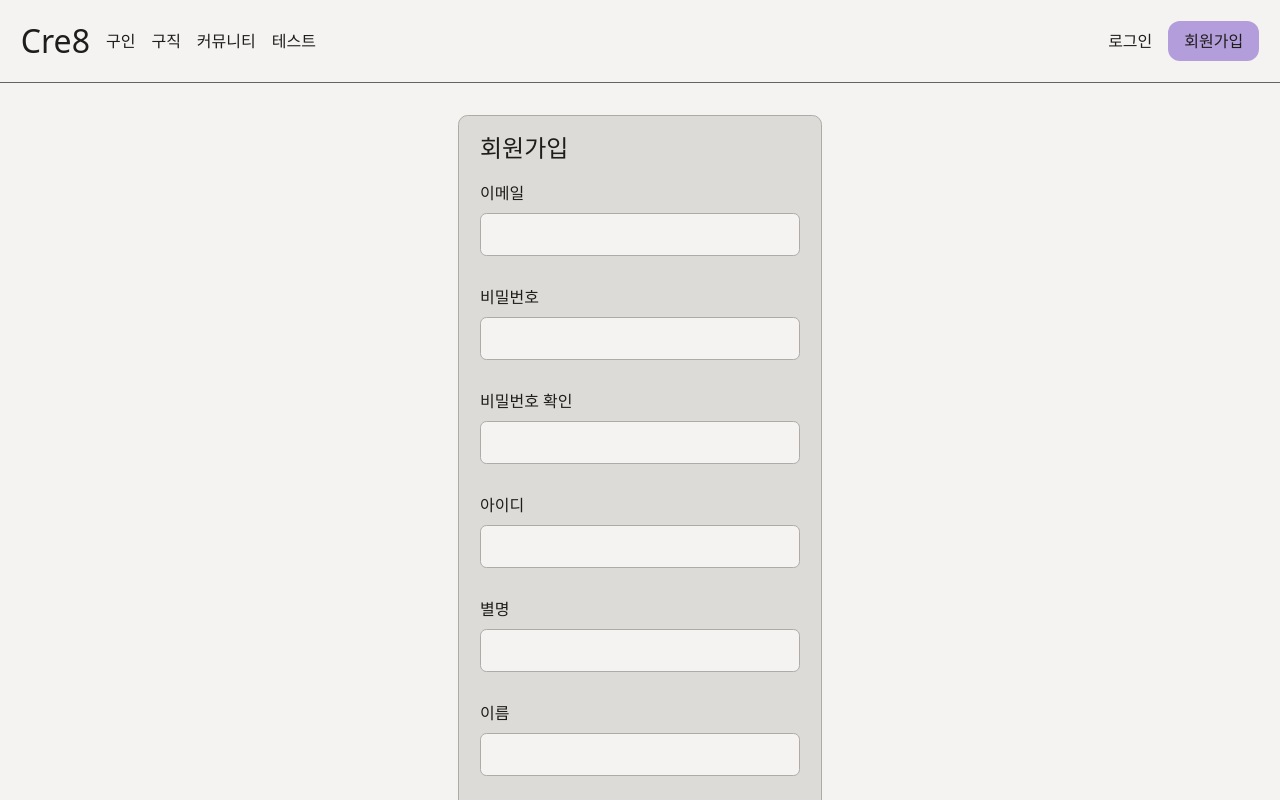
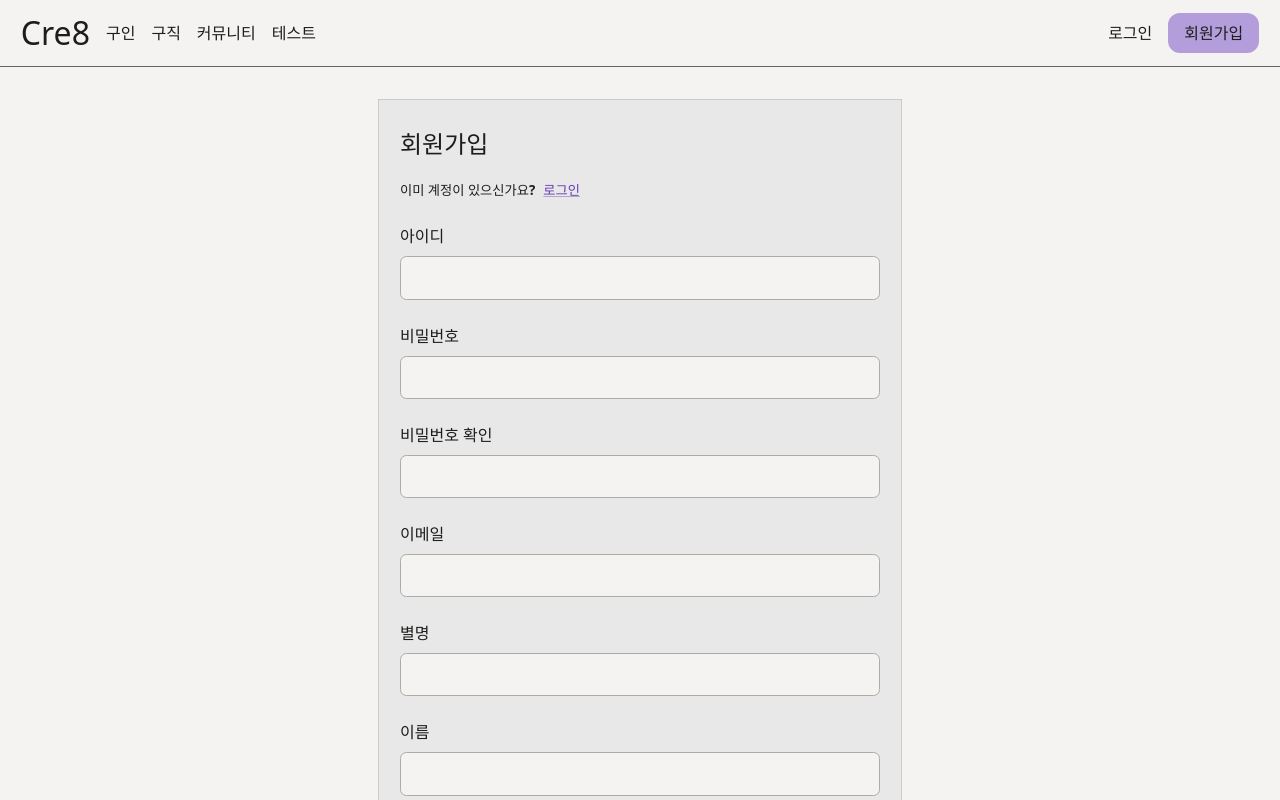
Before and after one commit to potatosalad775/Cre8-FrontEnd, a React (Vite) app: page /register in a window 1280 px wide. Shown: the top 800 px of the page. Built offline with nearby package versions, Linux system fonts and the light colour scheme; no server answers; a web font is replaced by a local one.

Commit message:
Feat: Better UserAuth Pages
- Added related links between pages
- Added password recovery page
- Added memberID handler
- Slightly changed page UI design

```diff
--- a/src/components/MainNavigation.module.css
+++ b/src/components/MainNavigation.module.css
@@ -1,12 +1,17 @@
 .header {
+  display: flex;
+  justify-content: space-between;
+  align-items: center;
   padding: 1.3rem;
-  border-bottom: 0.1rem solid var(--color-gray-600)
+  height: 3dvh;
+  border-bottom: 0.1rem solid var(--color-gray-600);
 }
 
 .nav {
   display: flex;
   justify-content: space-between;
   align-items: center;
+  width: 100%;
 }
 
 .list {
--- a/src/pages/Register.module.css
+++ /dev/null
@@ -1,19 +0,0 @@
-.regSection {
-  padding: 1.3rem;
-  margin: 2rem auto;
-  min-width: 20rem;
-  max-width: 50rem;
-  border: 0.1rem solid var(--color-gray-400);
-  border-radius: 0.6em;
-  background-color: var(--color-gray-200);
-}
-
-.regSection h1 {
-  margin: 0;
-}
-
-.form div {
-  display: flex;
-  flex-direction: column;
-  margin-top: 1.3rem;
-}
--- a/src/pages/Login.jsx
+++ b/src/pages/UserAuth/Login.jsx
@@ -1,11 +1,11 @@
-import axios from "axios";
 import { useState, useEffect } from "react";
 import { Form, useNavigation, useNavigate } from "react-router-dom";
+import { Link } from "@mui/material";
 
-import { useAuth } from "../provider/authProvider";
-import UserValidate from "../components/Auth/UserValidate";
-import { Toast } from "../components/Toast";
-import classes from "./Register.module.css";
+import { useAuth } from "../../provider/authProvider";
+import UserValidate from "../../components/Auth/UserValidate";
+import { Toast } from "../../components/Toast";
+import classes from "./UserAuth.module.css";
 
 const apiAddress = import.meta.env.VITE_API_SERVER;
 
@@ -45,20 +45,20 @@ export default function LoginPage() {
   const handleLogin = async (e) => {
     e.preventDefault();
     if (Object.keys(loginError).length) {
-      console.log(loginError)
       // 입력값 오류가 한 개 이상 발견 시
-      Toast.registerError("입력하신 내용들을 다시 확인해주세요!");
+      Toast.loginError("입력하신 내용들을 다시 확인해주세요!");
       setFocus(FOCUS_ALL_DATA);
     } else {
       // 로그인 시도
       const response = await sendLoginRequest(loginData);
-      switch(response.status) {
+      switch (response.status) {
         case 201:
           // 로그인 성공
           const json = await response.json();
-          const userID = json.data.userId
+          const userID = json.data.userId;
+          const memberIDCode = json.data.memberId;
           setToken(response.headers.get("Authorization"));
-          setID(userID);
+          setID({ userID, memberIDCode });
           Toast.loginSuccess(`${userID}님 환영합니다.`);
           navigate("/");
           break;
@@ -74,10 +74,14 @@ export default function LoginPage() {
   };
 
   return (
-    <div className="center">
-      <section className={classes.regSection}>
+    <div className={`center ${classes.authPage}`}>
+      <section className={classes.authSection}>
         <h1>로그인</h1>
-        <Form onSubmit={handleLogin} className={classes.form}>
+        <ul>
+          <li><h5>아직 회원이 아니신가요?</h5></li>
+          <li><Link href="register"><h5>회원가입</h5></Link></li>
+        </ul>
+        <Form onSubmit={handleLogin} className={classes.authForm}>
           <div>
             <label htmlFor="userID">아이디</label>
             <input
@@ -89,7 +93,9 @@ export default function LoginPage() {
               onFocus={handleFocus}
               required
             />
-            {loginError.userID && focus.userID && <span>{loginError.userID}</span>}
+            {loginError.userID && focus.userID && (
+              <span>{loginError.userID}</span>
+            )}
           </div>
           <div>
             <label htmlFor="password">비밀번호</label>
@@ -102,8 +108,14 @@ export default function LoginPage() {
               onFocus={handleFocus}
               required
             />
-            {loginError.password && focus.password && <span>{loginError.password}</span>}
+            {loginError.password && focus.password && (
+              <span>{loginError.password}</span>
+            )}
           </div>
+          <ul className={classes.rightUL}>
+            <li><h5>비밀번호가 기억나지 않으시나요?</h5></li>
+            <li><Link href="recoverPassword"><h5>비밀번호 찾기</h5></Link></li>
+          </ul>
           <div>
             <button type="submit" disabled={isSubmitting}>
               {isSubmitting ? "로그인 중" : "로그인"}
@@ -125,7 +137,7 @@ async function sendLoginRequest(inputData) {
       "Content-Type": "application/json",
     },
     body: JSON.stringify(inputData),
-    credentials: 'include',
+    credentials: "include",
   });
 
   return response;
--- /dev/null
+++ b/src/pages/UserAuth/RecoverPassword.jsx
@@ -0,0 +1,89 @@
+import { useState, useEffect } from "react";
+import { Form, useNavigation, useNavigate } from "react-router-dom";
+import { Toast } from "../../components/Toast";
+import classes from "./UserAuth.module.css";
+
+const apiAddress = import.meta.env.VITE_API_SERVER;
+
+export default function LoginPage() {
+  const navigate = useNavigate();
+  const navigation = useNavigation();
+  const isSubmitting = navigation.state === "submitting";
+  // 사용자 입력 정보
+  const [requestData, setRequestData] = useState({
+    email: "",
+  });
+
+  // 사용자 입력 event handler
+  // - 사용자 입력 데이터 저장
+  const handleChange = (e) => {
+    setRequestData((prevData) => {
+      return {
+        ...prevData,
+        [e.target.name]: e.target.value,
+      };
+    });
+  };
+
+  const handleSubmit = async (e) => {
+    e.preventDefault();
+
+    const response = await sendRecoverRequest(requestData);
+    switch (response.status) {
+      case 201:
+        // 복구 성공
+        Toast.success("기입하신 이메일로 임시 비밀번호를 전송했습니다.");
+        break;
+      case 400:
+        // 복구 실패
+        Toast.error("?.");
+        break;
+      default:
+        Toast.error("알 수 없는 오류가 발생했습니다.");
+        break;
+    }
+  };
+
+  return (
+    <div className={`center ${classes.authPage}`}>
+      <section className={classes.authSection}>
+        <h1>비밀번호 복구</h1>
+        <h4>가입 당시 사용한 이메일 주소를 입력해주세요.</h4>
+        <Form onSubmit={handleSubmit} className={classes.authForm}>
+          <div>
+            <label htmlFor="email">이메일</label>
+            <input
+              id="email"
+              name="email"
+              type="email"
+              value={requestData.email}
+              onChange={handleChange}
+              required
+            />
+          </div>
+          <div>
+            <button type="submit" disabled={isSubmitting}>
+              {isSubmitting ? "임시 비밀번호 요청 중" : "임시 비밀번호 전송"}
+            </button>
+          </div>
+        </Form>
+      </section>
+    </div>
+  );
+}
+
+// 로그인 요청 함수
+async function sendRecoverRequest(inputData) {
+  let url = apiAddress + "/api/v1/?";
+
+  const response = await fetch(url, {
+    method: "POST",
+    headers: {
+      "Content-Type": "application/json",
+    },
+    body: JSON.stringify(inputData),
+    credentials: "include",
+  });
+
+  return response;
+}
--- a/src/pages/Register.jsx
+++ b/src/pages/UserAuth/Register.jsx
@@ -1,10 +1,10 @@
-import axios from "axios";
 import { useState, useEffect } from "react";
 import { Form, useSubmit, useNavigation, redirect } from "react-router-dom";
+import { Link } from "@mui/material"
 
-import UserValidate from "../components/Auth/UserValidate";
-import { Toast } from "../components/Toast";
-import classes from "./Register.module.css";
+import UserValidate from "../../components/Auth/UserValidate";
+import { Toast } from "../../components/Toast";
+import classes from "./UserAuth.module.css";
 
 const apiAddress = import.meta.env.VITE_API_SERVER;
 
@@ -94,22 +94,26 @@ export default function RegisterPage() {
   };
 
   return (
-    <div className="center">
-      <section className={classes.regSection}>
+    <div className={`center ${classes.authPage}`}>
+      <section className={classes.authSection}>
         <h1>회원가입</h1>
-        <Form method="POST" className={classes.form}>
+        <ul>
+          <li><h5>이미 계정이 있으신가요?</h5></li>
+          <li><Link href="login"><h5>로그인</h5></Link></li>
+        </ul>
+        <Form method="POST" className={classes.authForm}>
           <div>
-            <label htmlFor="email">이메일</label>
+            <label htmlFor="loginId">아이디</label>
             <input
-              id="email"
-              name="email"
-              type="email"
-              value={registerData.email}
+              id="loginId"
+              name="loginId"
+              type="text"
+              value={registerData.loginId}
               onChange={handleChange}
               onFocus={handleFocus}
               required
             />
-            {registerError.email && focus.email && <span>{registerError.email}</span>}
+            {registerError.loginId && focus.loginId && <span>{registerError.loginId}</span>}
           </div>
           <div>
             <label htmlFor="password">비밀번호</label>
@@ -140,17 +144,17 @@ export default function RegisterPage() {
             )}
           </div>
           <div>
-            <label htmlFor="loginId">아이디</label>
+            <label htmlFor="email">이메일</label>
             <input
-              id="loginId"
-              name="loginId"
-              type="text"
-              value={registerData.loginId}
+              id="email"
+              name="email"
+              type="email"
+              value={registerData.email}
               onChange={handleChange}
               onFocus={handleFocus}
               required
             />
-            {registerError.loginId && focus.loginId && <span>{registerError.loginId}</span>}
+            {registerError.email && focus.email && <span>{registerError.email}</span>}
           </div>
           <div>
             <label htmlFor="nickName">별명</label>
--- /dev/null
+++ b/src/pages/UserAuth/UserAuth.module.css
@@ -0,0 +1,43 @@
+.authPage {
+  background-color: var(--color-gray-100);
+}
+
+.authSection {
+  padding: 2rem 1.3rem;
+  margin: 2rem auto;
+  min-width: 30rem;
+  max-width: 50rem;
+  border: 0.1rem solid var(--color-gray-300);
+  border-radius: 0em;
+  background-color: var(--color-gray-150);
+}
+.authSection ul {
+  display: flex;
+  gap: 0.5em;
+}
+.authSection h1 {
+  margin: 0;
+}
+.authSection h5 {
+  margin-block-end: 0.5em;
+}
+.authSection button {
+  margin-top: 1em;
+  height: 3em;
+  color: var(--color-gray-100);
+  background-color: var(--color-primary-500);
+}
+
+.authForm div {
+  display: flex;
+  flex-direction: column;
+  margin-top: 1rem;
+}
+
+.rightUL {
+  justify-content: flex-end;
+}
+.rightUL h5 {
+  margin-block-start: 0.5em;
+  margin-block-end: 0.5em;
+}
--- a/src/provider/authProvider.jsx
+++ b/src/provider/authProvider.jsx
@@ -16,9 +16,12 @@ export const AuthProvider = ({ children }) => {
   };
 
   var loginID = localStorage.getItem("loginID");
-  const setID = (newLoginID) => {
+  var memberIDCode = localStorage.getItem("memberIDCode");
+  const setID = ({newLoginID, newMemberIDCode}) => {
     loginID = newLoginID;
+    memberIDCode = newMemberIDCode;
     localStorage.setItem("loginID", loginID);
+    localStorage.setItem("memberIDCode", memberIDCode);
   };
 
   const reissueToken = async () => {
@@ -48,6 +51,8 @@ export const AuthProvider = ({ children }) => {
       localStorage.removeItem("token");
       loginID = "";
       localStorage.removeItem("loginID");
+      memberIDCode = "";
+      localStorage.removeItem("memberIDCode");
     }
   }, [token]);
 
@@ -55,6 +60,7 @@ export const AuthProvider = ({ children }) => {
     () => ({
       token,
       loginID,
+      memberIDCode,
       setToken,
       setID,
       reissueToken,
```
Also changed, not shown: src/routes/Routes.jsx (+11 -10 lines).
